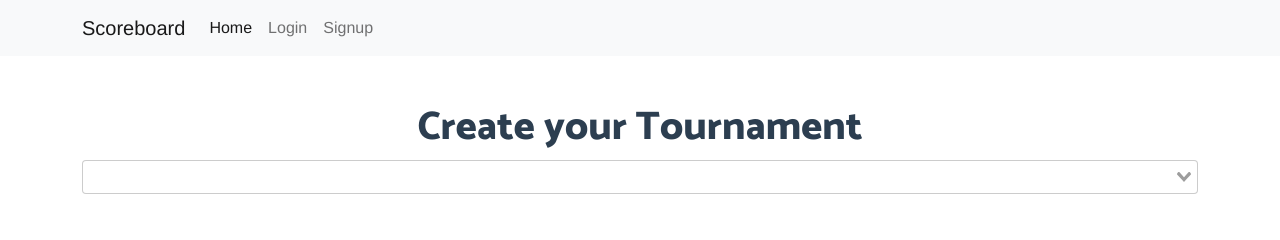
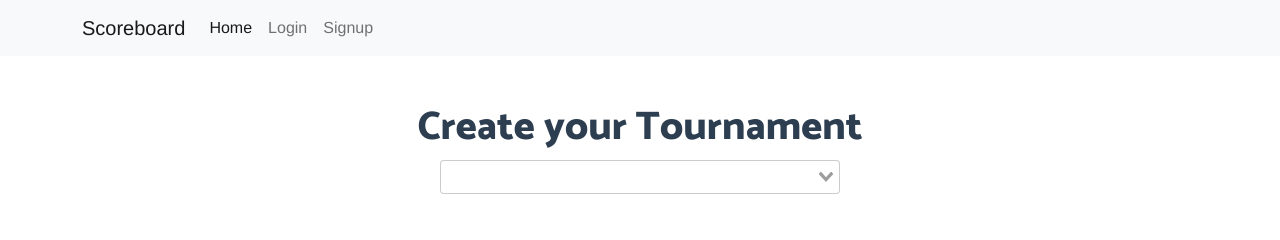
Before and after one commit to SymensJeffrey/golf_vue, a Vue app: page /tournament/new in a window 1280 px wide. Shown: the top 240 px of the page. Built offline with nearby package versions, Linux system fonts and the light colour scheme; no server answers.

Commit message:
set width of dropdown on tournament create

```diff
--- a/src/views/CreateTournament.vue
+++ b/src/views/CreateTournament.vue
@@ -4,7 +4,9 @@
       <br />
       <br />
       <h1>{{ message }}</h1>
-      <v-select :options="courses" label="name" v-model="newTournamentParams.course_id" :reduce="course=> course.id"></v-select>
+      <div class="center-cards">
+        <v-select class="dropdown" :options="courses" label="name" v-model="newTournamentParams.course_id" :reduce="course=> course.id"></v-select>
+      </div>
       <button
         class="btn btn-secondary btn-l rounded-pill mt-5"
         v-on:click="tournamentsCreate()"
@@ -112,6 +114,9 @@
 .italic {
   font-style: italic;
 }
+.dropdown {
+  width: 400px;
+}
 </style>
 
 <script>
```
